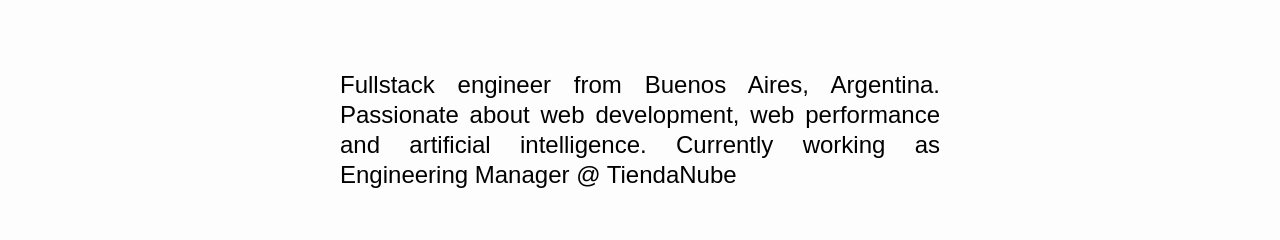
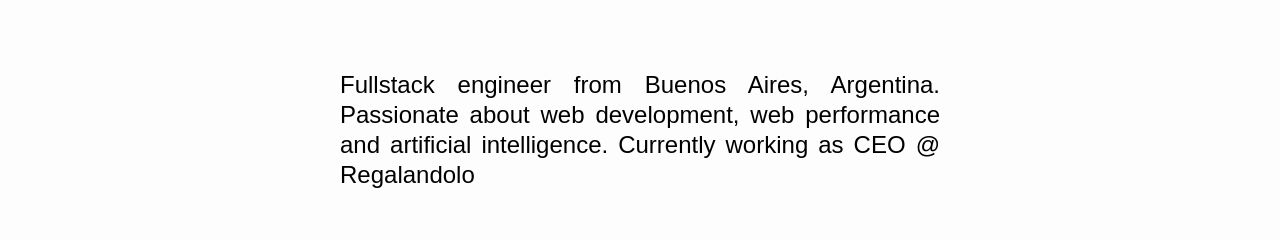
Before and after one commit to J-Gallo/juangallo, a Next.js app: page / in a window 1280 px wide. Shown: the part 350-590 px from the top of the page. Built offline with nearby package versions, Linux system fonts and the light colour scheme.

Commit message:
Changing description

```diff
--- a/components/mainDescription.js
+++ b/components/mainDescription.js
@@ -14,7 +14,7 @@
       <div className="mainDescription-container">
         <h2>Fullstack engineer from Buenos Aires, Argentina. Passionate about web development,
           web performance and artificial intelligence.
-          Currently working as Engineering Manager @ TiendaNube
+          Currently working as CEO @ Regalandolo
         </h2>
         <style jsx>{`
           .mainDescription-container {
```
